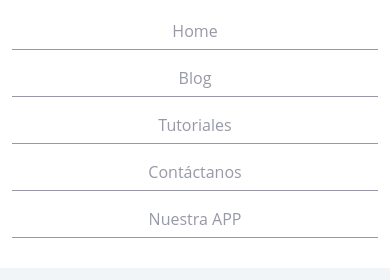
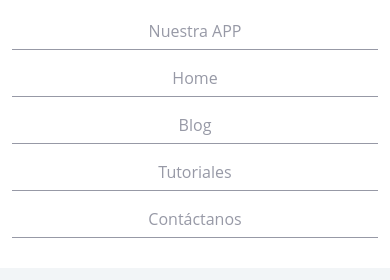
Before and after one commit to wlltech/flexbox, a plain HTML site: page index.html in a window 390 px wide. Shown: the part 59-339 px from the top of the page. Drawn offline with Linux system fonts and the light colour scheme.

Commit message:
Ejemplo con flex order

```diff
--- a/css/flexbox.css
+++ b/css/flexbox.css
@@ -105,4 +105,8 @@ fieldset.rodapePrincipal-contatoForm-fieldset{
     justify-content: center;
     flex-direction: column;
 }
+
+.headerPrincipal-nav-link-app {
+    order: -1;
 }
+}
```
